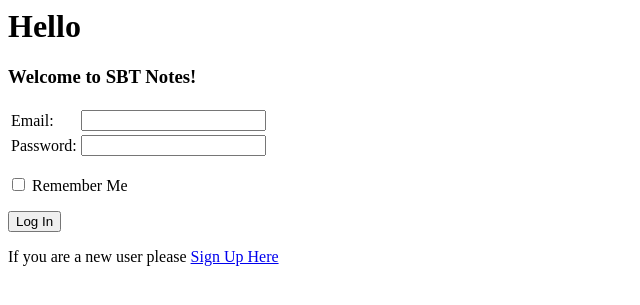
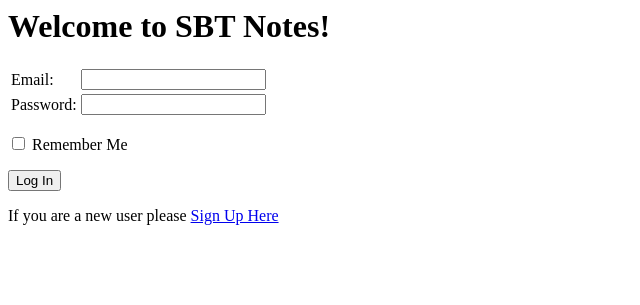
Before and after one commit to rpp114/sbt_notes, a Flask app: page / in a window 1280 px wide. Shown: the top 305 px of the page, without its empty margins (0-640 px from the left). Run offline with Flask 2, Linux system fonts and the light colour scheme; parts of the project's set-up code (start-up, migrations or seed data) failed here and were passed over.

Commit message:
removed hello from welcome page.  Made user profile redirect to user task list

```diff
--- a/app/templates/index.html
+++ b/app/templates/index.html
@@ -1,7 +1,6 @@
 {%extends "base_login.html" %}
 {% block content %}
-    <h1>Hello</h1>
-    <h3>Welcome to SBT Notes!</h3>
+    <h1>Welcome to SBT Notes!</h1>
     <form action="/login" method="post">
       {{ form.hidden_tag() }}
       <table>
--- a/app/views.py
+++ b/app/views.py
@@ -173,7 +173,7 @@ def user_profile():
 			session['oauth_user_id'] = user.id
 			return redirect('/oauth2callback')
 
-		return redirect(url_for('index'))
+		return redirect(url_for('user_tasklist'))
 
 	return render_template('user_profile.html',
 	user=user,
```
